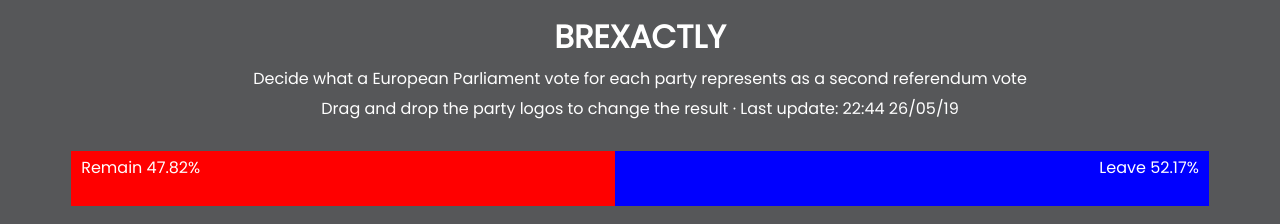
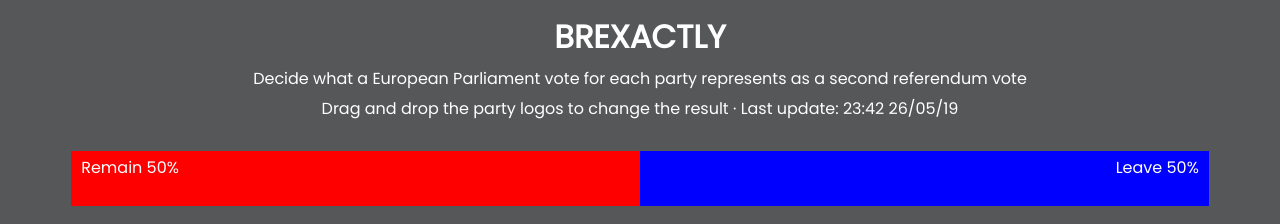
Before and after one commit to bird-ogd/brexactly, a plain HTML site: page index.html in a window 1280 px wide. Shown: the top 224 px of the page. Drawn offline with Linux system fonts and the light colour scheme.

Commit message:
Update 23:41

```diff
--- a/index.html
+++ b/index.html
@@ -10,7 +10,7 @@
 <body>
   <h1>BREXACTLY</h1>
   <p>Decide what a European Parliament vote for each party represents as a second referendum vote</p>
-  <p>Drag and drop the party logos to change the result &middot; Last update: 22:44 26/05/19</p>
+  <p>Drag and drop the party logos to change the result &middot; Last update: 23:42 26/05/19</p>
   <div id="bar">
     <div id="remain_bar"><div id="remain_text">Remain <span id="remain_perc"></span>%</div></div>
     <div id="leave_bar"><div id="leave_text">Leave <span id="leave_perc"></span>%</div></div>
--- a/script.js
+++ b/script.js
@@ -1,10 +1,10 @@
 var results = [
-  ["tory", 8],
-  ["labour", 16],
-  ["libdem", 19],
-  ["green", 11],
+  ["tory", 9],
+  ["labour", 14],
+  ["libdem", 20],
+  ["green", 12],
   ["brexit", 32],
-  ["ukip", 4],
+  ["ukip", 3],
   ["change", 3],
   ["other", 7]
 ];
```
